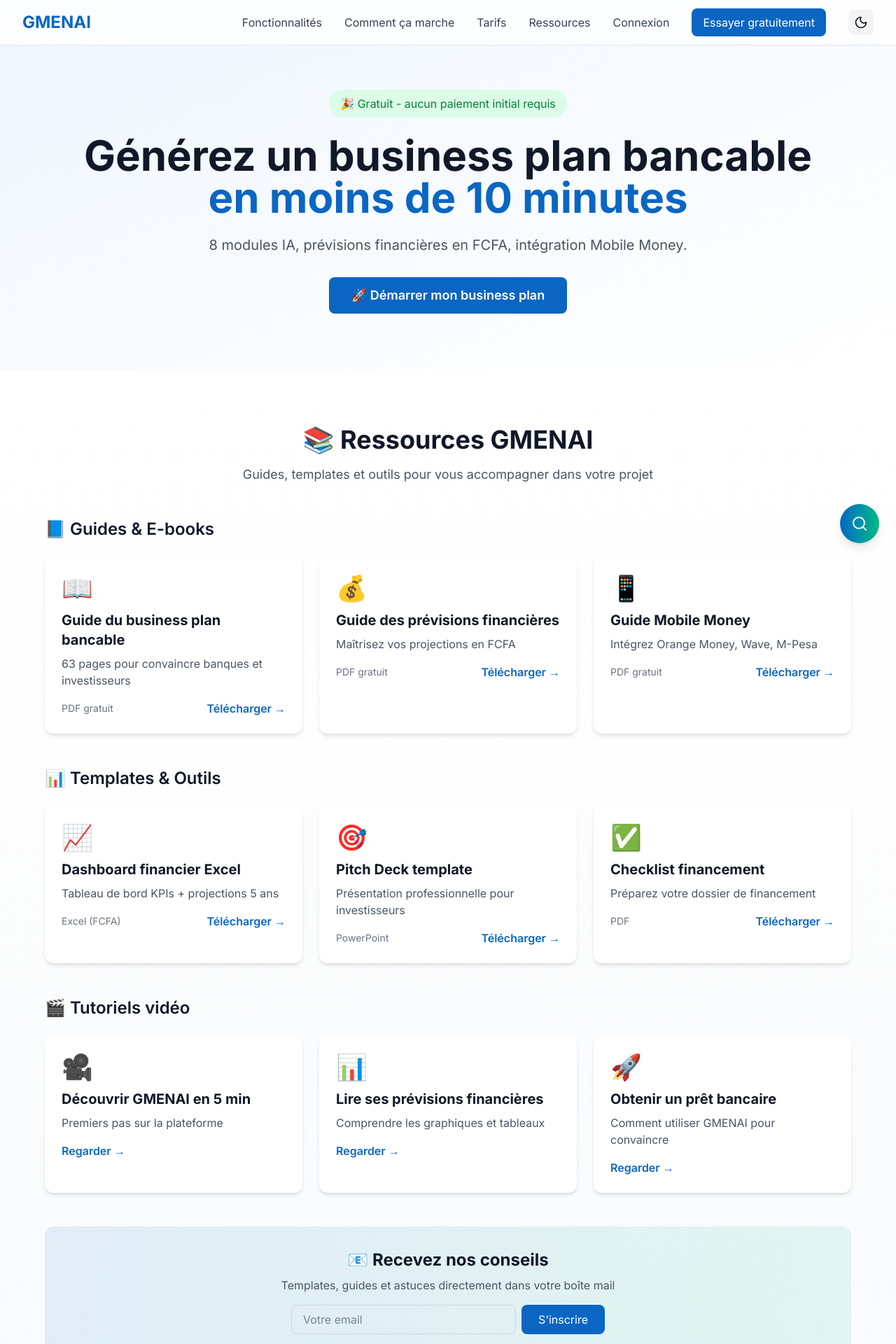
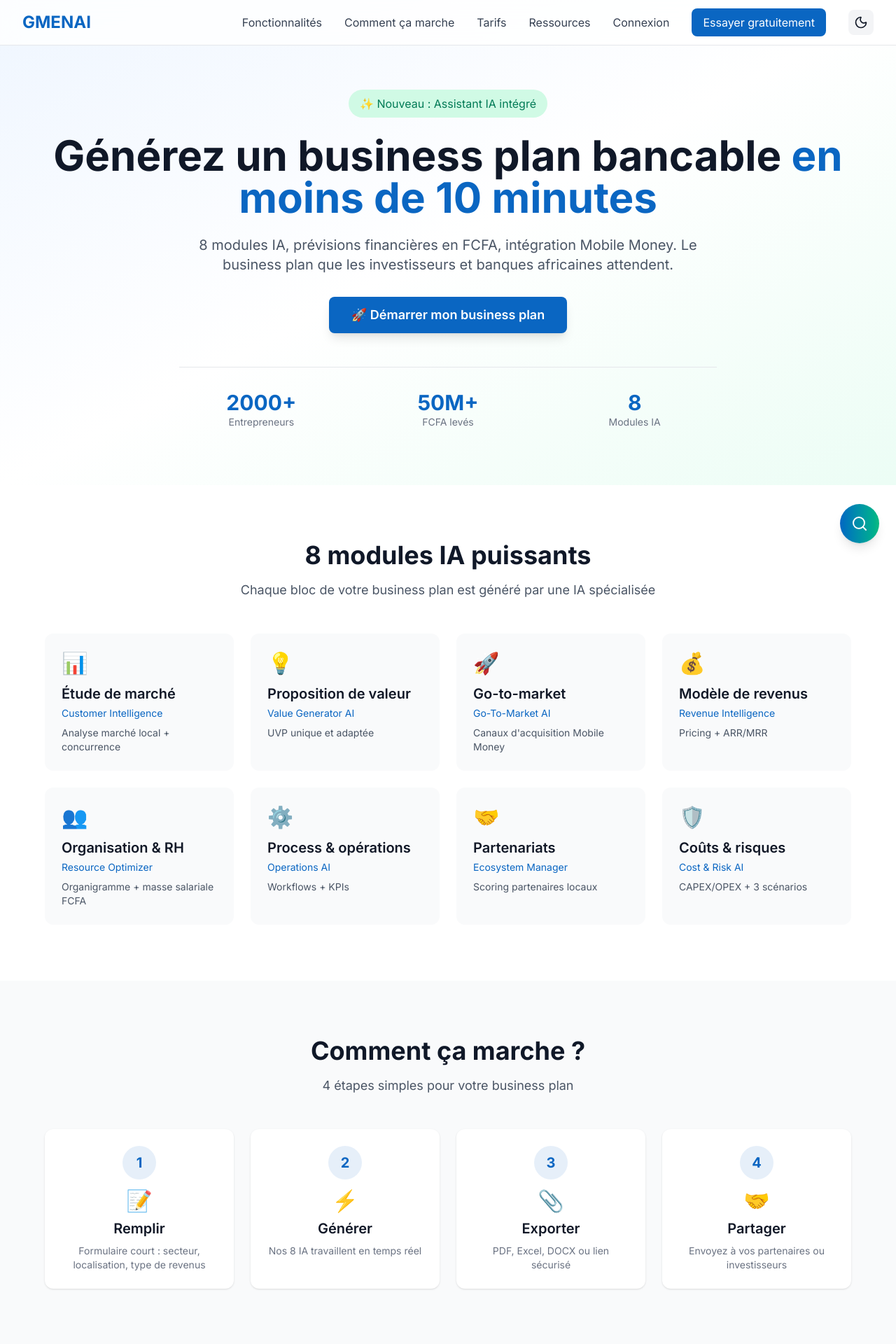
Before and after one commit to Ousmaneseneseck/gmenai-bp-generator, a Next.js app: page / in a window 1280 px wide. Shown: the top 1920 px of the page at 70% size. Built offline with nearby package versions, Linux system fonts and the light colour scheme.

Commit message:
✨ Restauration complète : Fonctionnalités, Tarifs, Formulaire enrichi

```diff
--- /dev/null
+++ b/app/components/BusinessPlanForm.tsx
@@ -0,0 +1,57 @@
+// app/components/BusinessPlanForm.tsx
+'use client';
+
+import { useState } from 'react';
+import { useRouter } from 'next/navigation';
+
+export default function BusinessPlanForm() {
+  const router = useRouter();
+  const [formData, setFormData] = useState({
+    companyName: '',
+    sector: '',
+    country: 'Sénégal',
+    revenueModel: 'saas',
+    targetCustomers: '',
+    hasMobileMoney: true,
+    fundingGoal: '',
+    teamSize: '',
+    foundedYear: ''
+  });
+
+  const handleSubmit = (e: React.FormEvent) => {
+    e.preventDefault();
+    // Stocker les données pour les pages suivantes
+    sessionStorage.setItem('companyName', formData.companyName);
+    sessionStorage.setItem('businessPlanData', JSON.stringify(formData));
+    router.push('/financial-reports');
+  };
+
+  const sectors = ['Technologie/SaaS', 'Agriculture', 'Commerce/Retail', 'Santé', 'Éducation', 'Immobilier', 'Logistique'];
+  const countries = ['Sénégal', "Côte d'Ivoire", 'Cameroun', 'Mali', 'Burkina Faso', 'Guinée', 'RDC'];
+
+  return (
+    <div className="min-h-screen bg-gradient-to-br from-blue-50 to-white py-12 px-4">
+      <div className="container mx-auto max-w-3xl">
+        <div className="bg-white rounded-xl shadow-xl p-8">
+          <h2 className="text-2xl font-bold text-center mb-6">Créez votre business plan en 2 minutes</h2>
+          <p className="text-center text-gray-600 mb-8">Remplissez ce formulaire, nos 8 modules IA génèrent automatiquement un business plan complet</p>
+
+          <form onSubmit={handleSubmit} className="space-y-6">
+            <div><label className="block text-sm font-medium mb-1">Nom de votre entreprise *</label><input type="text" required value={formData.companyName} onChange={(e) => setFormData({...formData, companyName: e.target.value})} className="w-full px-4 py-2 border rounded-lg" placeholder="Ma startup" /></div>
+            <div><label className="block text-sm font-medium mb-1">Secteur d'activité *</label><select required value={formData.sector} onChange={(e) => setFormData({...formData, sector: e.target.value})} className="w-full px-4 py-2 border rounded-lg"><option value="">Sélectionnez un secteur</option>{sectors.map(s => <option key={s} value={s}>{s}</option>)}</select></div>
+            <div><label className="block text-sm font-medium mb-1">Pays / Localisation *</label><select required value={formData.country} onChange={(e) => setFormData({...formData, country: e.target.value})} className="w-full px-4 py-2 border rounded-lg">{countries.map(c => <option key={c} value={c}>{c}</option>)}</select></div>
+            <div><label className="block text-sm font-medium mb-1">Modèle de revenus *</label><select required value={formData.revenueModel} onChange={(e) => setFormData({...formData, revenueModel: e.target.value})} className="w-full px-4 py-2 border rounded-lg"><option value="saas">SaaS (Abonnement) - ARR/MRR</option><option value="transactionnel">Transactionnel (Commission)</option><option value="abonnement">Abonnement fixe</option><option value="marketplace">Marketplace (Commission)</option></select></div>
+            <div><label className="block text-sm font-medium mb-1">Client cible</label><input type="text" value={formData.targetCustomers} onChange={(e) => setFormData({...formData, targetCustomers: e.target.value})} className="w-full px-4 py-2 border rounded-lg" placeholder="Ex: PME, startups, commerçants..." /></div>
+            <div><label className="block text-sm font-medium mb-1">Objectif de financement (FCFA)</label><input type="text" value={formData.fundingGoal} onChange={(e) => setFormData({...formData, fundingGoal: e.target.value})} className="w-full px-4 py-2 border rounded-lg" placeholder="Ex: 50 000 000" /></div>
+            <div><label className="block text-sm font-medium mb-1">Taille de l'équipe</label><input type="number" value={formData.teamSize} onChange={(e) => setFormData({...formData, teamSize: e.target.value})} className="w-full px-4 py-2 border rounded-lg" placeholder="Nombre d'employés" /></div>
+            <div><label className="block text-sm font-medium mb-1">Année de création</label><input type="text" value={formData.foundedYear} onChange={(e) => setFormData({...formData, foundedYear: e.target.value})} className="w-full px-4 py-2 border rounded-lg" placeholder="Ex: 2023" /></div>
+            <div className="flex items-center gap-3 p-3 bg-gray-50 rounded-lg"><input type="checkbox" checked={formData.hasMobileMoney} onChange={(e) => setFormData({...formData, hasMobileMoney: e.target.checked})} className="w-4 h-4 text-primary rounded" /><label>Intégration Mobile Money (Orange Money, Wave, M-Pesa)</label></div>
+            <button type="submit" className="w-full bg-primary text-white py-3 rounded-lg hover:bg-primary/90 transition-all font-semibold text-lg">🚀 Générer mon business plan complet</button>
+          </form>
+
+          <div className="mt-6 text-center text-xs text-gray-500">⚡ 8 modules IA • 📊 Prévisions FCFA 5 ans • 📈 Analyse SWOT • 🤝 Partenariats • 📑 Export PDF</div>
+        </div>
+      </div>
+    </div>
+  );
+}
--- a/app/page.tsx
+++ b/app/page.tsx
@@ -1,20 +1,19 @@
-// app/page.tsx
 'use client';
 
 import { useState } from 'react';
 import Header from './components/Header';
 import Footer from './components/Footer';
-import DemoBusinessPlan from './components/DemoBusinessPlan';
+import BusinessPlanForm from './components/BusinessPlanForm';
 import SearchAssistant from './components/SearchAssistant';
 
 export default function Home() {
   const [isSignupOpen, setIsSignupOpen] = useState(false);
-  const [showGenerator, setShowGenerator] = useState(false);
+  const [showForm, setShowForm] = useState(false);
 
-  if (showGenerator) {
+  if (showForm) {
     return (
       <>
-        <DemoBusinessPlan />
+        <BusinessPlanForm />
         <SearchAssistant />
       </>
     );
@@ -23,133 +22,145 @@
   return (
     <main>
       <Header onSignupClick={() => setIsSignupOpen(true)} />
-      <section className="pt-32 pb-20 px-4 bg-gradient-to-br from-blue-50 to-white">
+
+      {/* Hero Section */}
+      <section className="pt-32 pb-20 px-4 bg-gradient-to-br from-blue-50 via-white to-emerald-50">
         <div className="container mx-auto max-w-6xl text-center">
-          <div className="inline-block bg-green-100 text-green-700 px-4 py-2 rounded-full mb-6">🎉 Gratuit - aucun paiement initial requis</div>
-          <h1 className="text-4xl md:text-6xl font-bold mb-6">Générez un business plan bancable<br/><span className="text-primary">en moins de 10 minutes</span></h1>
-          <p className="text-xl text-gray-600 mb-8">8 modules IA, prévisions financières en FCFA, intégration Mobile Money.</p>
-          <button onClick={() => setShowGenerator(true)} className="bg-primary text-white px-8 py-3 rounded-lg text-lg font-semibold hover:bg-primary/90">🚀 Démarrer mon business plan</button>
+          <div className="inline-flex items-center gap-2 bg-emerald-100 text-emerald-700 px-4 py-2 rounded-full mb-6">
+            ✨ Nouveau : Assistant IA intégré
+          </div>
+          <h1 className="text-4xl md:text-6xl font-bold text-gray-900 mb-6">
+            Générez un business plan bancable
+            <span className="text-primary"> en moins de 10 minutes</span>
+          </h1>
+          <p className="text-xl text-gray-600 mb-8 max-w-3xl mx-auto">
+            8 modules IA, prévisions financières en FCFA, intégration Mobile Money.
+            Le business plan que les investisseurs et banques africaines attendent.
+          </p>
+          <button
+            onClick={() => setShowForm(true)}
+            className="bg-primary text-white px-8 py-3 rounded-lg text-lg font-semibold hover:bg-primary/90 transition-all transform hover:scale-105 shadow-lg"
+          >
+            🚀 Démarrer mon business plan
+          </button>
+          <div className="grid grid-cols-1 md:grid-cols-3 gap-8 max-w-3xl mx-auto mt-12 pt-8 border-t border-gray-200">
+            <div><div className="text-3xl font-bold text-primary">2000+</div><div className="text-sm text-gray-500">Entrepreneurs</div></div>
+            <div><div className="text-3xl font-bold text-primary">50M+</div><div className="text-sm text-gray-500">FCFA levés</div></div>
+            <div><div className="text-3xl font-bold text-primary">8</div><div className="text-sm text-gray-500">Modules IA</div></div>
+          </div>
         </div>
       </section>
 
-      {/* Section Ressources */}
-      <section id="resources" className="py-20 px-4 bg-gradient-to-b from-white to-gray-50 dark:from-gray-900 dark:to-gray-800">
+      {/* Section Fonctionnalités / 8 modules IA */}
+      <section id="features" className="py-20 px-4 bg-white">
         <div className="container mx-auto max-w-6xl">
           <div className="text-center mb-12">
-            <h2 className="text-3xl md:text-4xl font-bold text-gray-900 dark:text-white mb-4">
-              📚 Ressources GMENAI
-            </h2>
-            <p className="text-lg text-gray-600 dark:text-gray-300 max-w-2xl mx-auto">
-              Guides, templates et outils pour vous accompagner dans votre projet
-            </p>
+            <h2 className="text-3xl md:text-4xl font-bold text-gray-900 mb-4">8 modules IA puissants</h2>
+            <p className="text-lg text-gray-600">Chaque bloc de votre business plan est généré par une IA spécialisée</p>
+          </div>
+          <div className="grid grid-cols-1 md:grid-cols-2 lg:grid-cols-4 gap-6">
+            {[
+              { title: 'Étude de marché', subtitle: 'Customer Intelligence', desc: 'Analyse marché local + concurrence', emoji: '📊' },
+              { title: 'Proposition de valeur', subtitle: 'Value Generator AI', desc: 'UVP unique et adaptée', emoji: '💡' },
+              { title: 'Go-to-market', subtitle: 'Go-To-Market AI', desc: "Canaux d'acquisition Mobile Money", emoji: '🚀' },
+              { title: 'Modèle de revenus', subtitle: 'Revenue Intelligence', desc: 'Pricing + ARR/MRR', emoji: '💰' },
+              { title: 'Organisation & RH', subtitle: 'Resource Optimizer', desc: 'Organigramme + masse salariale FCFA', emoji: '👥' },
+              { title: 'Process & opérations', subtitle: 'Operations AI', desc: 'Workflows + KPIs', emoji: '⚙️' },
+              { title: 'Partenariats', subtitle: 'Ecosystem Manager', desc: 'Scoring partenaires locaux', emoji: '🤝' },
+              { title: 'Coûts & risques', subtitle: 'Cost & Risk AI', desc: 'CAPEX/OPEX + 3 scénarios', emoji: '🛡️' }
+            ].map((m, i) => (
+              <div key={i} className="bg-gray-50 rounded-xl p-6 hover:shadow-lg transition">
+                <div className="text-3xl mb-3">{m.emoji}</div>
+                <h3 className="text-xl font-semibold mb-1">{m.title}</h3>
+                <p className="text-sm text-primary mb-2">{m.subtitle}</p>
+                <p className="text-gray-600 text-sm">{m.desc}</p>
+              </div>
+            ))}
+          </div>
+        </div>
+      </section>
+
+      {/* Section Comment ça marche */}
+      <section id="how-it-works" className="py-20 px-4 bg-gray-50">
+        <div className="container mx-auto max-w-6xl">
+          <div className="text-center mb-12">
+            <h2 className="text-3xl md:text-4xl font-bold text-gray-900 mb-4">Comment ça marche ?</h2>
+            <p className="text-lg text-gray-600">4 étapes simples pour votre business plan</p>
+          </div>
+          <div className="grid grid-cols-1 md:grid-cols-4 gap-6 text-center">
+            {[
+              { step: '1', title: 'Remplir', desc: 'Formulaire court : secteur, localisation, type de revenus', emoji: '📝' },
+              { step: '2', title: 'Générer', desc: 'Nos 8 IA travaillent en temps réel', emoji: '⚡' },
+              { step: '3', title: 'Exporter', desc: 'PDF, Excel, DOCX ou lien sécurisé', emoji: '📎' },
+              { step: '4', title: 'Partager', desc: 'Envoyez à vos partenaires ou investisseurs', emoji: '🤝' }
+            ].map((s, i) => (
+              <div key={i} className="bg-white rounded-xl p-6 shadow-sm">
+                <div className="w-12 h-12 bg-primary/10 rounded-full flex items-center justify-center mx-auto mb-3 text-xl font-bold text-primary">{s.step}</div>
+                <div className="text-3xl mb-2">{s.emoji}</div>
+                <h3 className="text-xl font-semibold mb-2">{s.title}</h3>
+                <p className="text-gray-500 text-sm">{s.desc}</p>
+              </div>
+            ))}
+          </div>
+        </div>
+      </section>
+
+      {/* Section Tarifs */}
+      <section id="pricing" className="py-20 px-4 bg-white">
+        <div className="container mx-auto max-w-6xl">
+          <div className="text-center mb-12">
+            <h2 className="text-3xl md:text-4xl font-bold text-gray-900 mb-4">Tarifs transparents</h2>
+            <p className="text-lg text-gray-600">Choisissez le plan adapté à vos besoins</p>
+          </div>
+          <div className="grid grid-cols-1 md:grid-cols-3 gap-8">
+            {[
+              { name: 'Gratuit', price: '0 FCFA', features: ['1 business plan', 'Export PDF', '7 jours de validité', 'Support communautaire'], popular: false },
+              { name: 'Pro', price: '49 500 FCFA/mois', features: ['Business plans illimités', 'Export Excel/DOCX', '3 scénarios financiers', 'Support prioritaire 24/7', 'Intégration Mobile Money'], popular: true },
+              { name: 'Enterprise', price: 'Sur devis', features: ['API dédiée', 'RBAC avancé', 'SSO & authentification', 'Cloud dédié', 'SLA personnalisé'], popular: false }
+            ].map((p, i) => (
+              <div key={i} className={`bg-white rounded-xl p-6 shadow-lg border ${p.popular ? 'border-primary ring-2 ring-primary/20' : 'border-gray-200'}`}>
+                {p.popular && <div className="text-center text-primary text-sm font-semibold mb-2">🔥 Le plus populaire</div>}
+                <h3 className="text-2xl font-bold text-center mb-2">{p.name}</h3>
+                <div className="text-center text-3xl font-bold text-primary mb-4">{p.price}</div>
+                <ul className="space-y-2 mb-6">
+                  {p.features.map((f, j) => <li key={j} className="text-gray-600 flex items-center gap-2 text-sm">✓ {f}</li>)}
+                </ul>
+                <button className="w-full bg-primary text-white py-2 rounded-lg hover:bg-primary/90 transition">Commencer</button>
+              </div>
+            ))}
+          </div>
+        </div>
+      </section>
+
+      {/* Section Ressources (déjà présente) */}
+      <section id="resources" className="py-20 px-4 bg-gray-50">
+        <div className="container mx-auto max-w-6xl">
+          <div className="text-center mb-12">
+            <h2 className="text-3xl md:text-4xl font-bold text-gray-900 mb-4">📚 Ressources GMENAI</h2>
+            <p className="text-lg text-gray-600">Guides, templates et outils pour vous accompagner dans votre projet</p>
           </div>
 
-          {/* Guides */}
           <div className="mb-12">
-            <h3 className="text-2xl font-semibold mb-6 flex items-center gap-2">📘 Guides & E-books</h3>
+            <h3 className="text-2xl font-semibold mb-6">📘 Guides & E-books</h3>
             <div className="grid grid-cols-1 md:grid-cols-3 gap-6">
-              <div className="bg-white dark:bg-gray-800 rounded-xl p-6 shadow-md hover:shadow-xl transition">
-                <div className="text-4xl mb-3">📖</div>
-                <h4 className="text-xl font-bold mb-2">Guide du business plan bancable</h4>
-                <p className="text-gray-600 dark:text-gray-400 mb-4">63 pages pour convaincre banques et investisseurs</p>
-                <div className="flex items-center justify-between">
-                  <span className="text-sm text-gray-500">PDF gratuit</span>
-                  <button className="text-primary font-semibold hover:underline">Télécharger →</button>
-                </div>
-              </div>
-              <div className="bg-white dark:bg-gray-800 rounded-xl p-6 shadow-md hover:shadow-xl transition">
-                <div className="text-4xl mb-3">💰</div>
-                <h4 className="text-xl font-bold mb-2">Guide des prévisions financières</h4>
-                <p className="text-gray-600 dark:text-gray-400 mb-4">Maîtrisez vos projections en FCFA</p>
-                <div className="flex items-center justify-between">
-                  <span className="text-sm text-gray-500">PDF gratuit</span>
-                  <button className="text-primary font-semibold hover:underline">Télécharger →</button>
-                </div>
-              </div>
-              <div className="bg-white dark:bg-gray-800 rounded-xl p-6 shadow-md hover:shadow-xl transition">
-                <div className="text-4xl mb-3">📱</div>
-                <h4 className="text-xl font-bold mb-2">Guide Mobile Money</h4>
-                <p className="text-gray-600 dark:text-gray-400 mb-4">Intégrez Orange Money, Wave, M-Pesa</p>
-                <div className="flex items-center justify-between">
-                  <span className="text-sm text-gray-500">PDF gratuit</span>
-                  <button className="text-primary font-semibold hover:underline">Télécharger →</button>
-                </div>
-              </div>
+              <div className="bg-white rounded-xl p-6 shadow-sm"><div className="text-4xl mb-3">📖</div><h4 className="text-xl font-bold mb-2">Guide du business plan bancable</h4><p className="text-gray-600 mb-4">63 pages pour convaincre banques et investisseurs</p><button className="text-primary font-semibold">Télécharger →</button></div>
+              <div className="bg-white rounded-xl p-6 shadow-sm"><div className="text-4xl mb-3">💰</div><h4 className="text-xl font-bold mb-2">Guide des prévisions financières</h4><p className="text-gray-600 mb-4">Maîtrisez vos projections en FCFA</p><button className="text-primary font-semibold">Télécharger →</button></div>
+              <div className="bg-white rounded-xl p-6 shadow-sm"><div className="text-4xl mb-3">📱</div><h4 className="text-xl font-bold mb-2">Guide Mobile Money</h4><p className="text-gray-600 mb-4">Intégrez Orange Money, Wave, M-Pesa</p><button className="text-primary font-semibold">Télécharger →</button></div>
             </div>
           </div>
 
-          {/* Templates */}
           <div className="mb-12">
-            <h3 className="text-2xl font-semibold mb-6 flex items-center gap-2">📊 Templates & Outils</h3>
+            <h3 className="text-2xl font-semibold mb-6">📊 Templates & Outils</h3>
             <div className="grid grid-cols-1 md:grid-cols-3 gap-6">
-              <div className="bg-white dark:bg-gray-800 rounded-xl p-6 shadow-md hover:shadow-xl transition">
-                <div className="text-4xl mb-3">📈</div>
-                <h4 className="text-xl font-bold mb-2">Dashboard financier Excel</h4>
-                <p className="text-gray-600 dark:text-gray-400 mb-4">Tableau de bord KPIs + projections 5 ans</p>
-                <div className="flex items-center justify-between">
-                  <span className="text-sm text-gray-500">Excel (FCFA)</span>
-                  <button className="text-primary font-semibold hover:underline">Télécharger →</button>
-                </div>
-              </div>
-              <div className="bg-white dark:bg-gray-800 rounded-xl p-6 shadow-md hover:shadow-xl transition">
-                <div className="text-4xl mb-3">🎯</div>
-                <h4 className="text-xl font-bold mb-2">Pitch Deck template</h4>
-                <p className="text-gray-600 dark:text-gray-400 mb-4">Présentation professionnelle pour investisseurs</p>
-                <div className="flex items-center justify-between">
-                  <span className="text-sm text-gray-500">PowerPoint</span>
-                  <button className="text-primary font-semibold hover:underline">Télécharger →</button>
-                </div>
-              </div>
-              <div className="bg-white dark:bg-gray-800 rounded-xl p-6 shadow-md hover:shadow-xl transition">
-                <div className="text-4xl mb-3">✅</div>
-                <h4 className="text-xl font-bold mb-2">Checklist financement</h4>
-                <p className="text-gray-600 dark:text-gray-400 mb-4">Préparez votre dossier de financement</p>
-                <div className="flex items-center justify-between">
-                  <span className="text-sm text-gray-500">PDF</span>
-                  <button className="text-primary font-semibold hover:underline">Télécharger →</button>
-                </div>
-              </div>
-            </div>
-          </div>
-
-          {/* Tutoriels vidéo */}
-          <div>
-            <h3 className="text-2xl font-semibold mb-6 flex items-center gap-2">🎬 Tutoriels vidéo</h3>
-            <div className="grid grid-cols-1 md:grid-cols-3 gap-6">
-              <div className="bg-white dark:bg-gray-800 rounded-xl p-6 shadow-md hover:shadow-xl transition">
-                <div className="text-4xl mb-3">🎥</div>
-                <h4 className="text-xl font-bold mb-2">Découvrir GMENAI en 5 min</h4>
-                <p className="text-gray-600 dark:text-gray-400 mb-4">Premiers pas sur la plateforme</p>
-                <button className="text-primary font-semibold hover:underline">Regarder →</button>
-              </div>
-              <div className="bg-white dark:bg-gray-800 rounded-xl p-6 shadow-md hover:shadow-xl transition">
-                <div className="text-4xl mb-3">📊</div>
-                <h4 className="text-xl font-bold mb-2">Lire ses prévisions financières</h4>
-                <p className="text-gray-600 dark:text-gray-400 mb-4">Comprendre les graphiques et tableaux</p>
-                <button className="text-primary font-semibold hover:underline">Regarder →</button>
-              </div>
-              <div className="bg-white dark:bg-gray-800 rounded-xl p-6 shadow-md hover:shadow-xl transition">
-                <div className="text-4xl mb-3">🚀</div>
-                <h4 className="text-xl font-bold mb-2">Obtenir un prêt bancaire</h4>
-                <p className="text-gray-600 dark:text-gray-400 mb-4">Comment utiliser GMENAI pour convaincre</p>
-                <button className="text-primary font-semibold hover:underline">Regarder →</button>
-              </div>
-            </div>
-          </div>
-
-          {/* Newsletter */}
-          <div className="mt-12 p-8 bg-gradient-to-r from-primary/10 to-secondary/10 rounded-xl text-center">
-            <h3 className="text-2xl font-bold mb-2">📧 Recevez nos conseils</h3>
-            <p className="text-gray-600 mb-4">Templates, guides et astuces directement dans votre boîte mail</p>
-            <div className="flex max-w-md mx-auto gap-2">
-              <input type="email" placeholder="Votre email" className="flex-1 px-4 py-2 rounded-lg border border-gray-300" />
-              <button className="px-6 py-2 bg-primary text-white rounded-lg hover:bg-primary/90">S'inscrire</button>
+              <div className="bg-white rounded-xl p-6 shadow-sm"><div className="text-4xl mb-3">📈</div><h4 className="text-xl font-bold mb-2">Dashboard financier Excel</h4><p className="text-gray-600 mb-4">Tableau de bord KPIs + projections 5 ans</p><button className="text-primary font-semibold">Télécharger →</button></div>
+              <div className="bg-white rounded-xl p-6 shadow-sm"><div className="text-4xl mb-3">🎯</div><h4 className="text-xl font-bold mb-2">Pitch Deck template</h4><p className="text-gray-600 mb-4">Présentation professionnelle pour investisseurs</p><button className="text-primary font-semibold">Télécharger →</button></div>
+              <div className="bg-white rounded-xl p-6 shadow-sm"><div className="text-4xl mb-3">✅</div><h4 className="text-xl font-bold mb-2">Checklist financement</h4><p className="text-gray-600 mb-4">Préparez votre dossier de financement</p><button className="text-primary font-semibold">Télécharger →</button></div>
             </div>
           </div>
         </div>
       </section>
 
-<Footer onSignupClick={() => setIsSignupOpen(true)} isSignupOpen={isSignupOpen} setIsSignupOpen={setIsSignupOpen} />
+      <Footer onSignupClick={() => setIsSignupOpen(true)} isSignupOpen={isSignupOpen} setIsSignupOpen={setIsSignupOpen} />
       <SearchAssistant />
     </main>
   );
```
